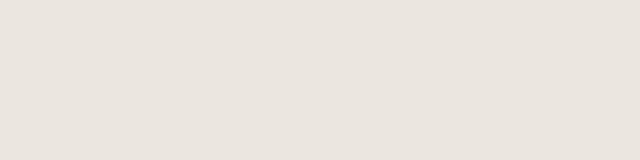
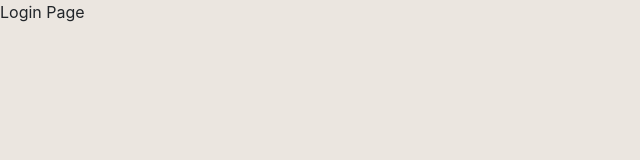
Before and after one commit to yennhihuynh149/Project1, a React (Create React App) app: page /login in a window 1280 px wide. Shown: the top 160 px of the page, without its empty margins (0-640 px from the left). Built offline with nearby package versions, Linux system fonts and the light colour scheme.

Commit message:
create login page

```diff
--- a/src/App.js
+++ b/src/App.js
@@ -1,10 +1,12 @@
 import React from 'react';
 import logo from './logo.svg';
 import './App.css';
+import LoginPage from './pages/login/login';
 
 function Nhi() {
   return (
     <div className="Nhi">
+      <LoginPage></LoginPage>
     </div>
   );
 }
--- /dev/null
+++ b/src/pages/login/login.js
@@ -0,0 +1,11 @@
+import React from 'react';
+
+class LoginPage extends React.Component{
+    render(){
+        return(
+            <div>Login Page</div>
+        )
+    }
+}
+
+export default LoginPage
```
